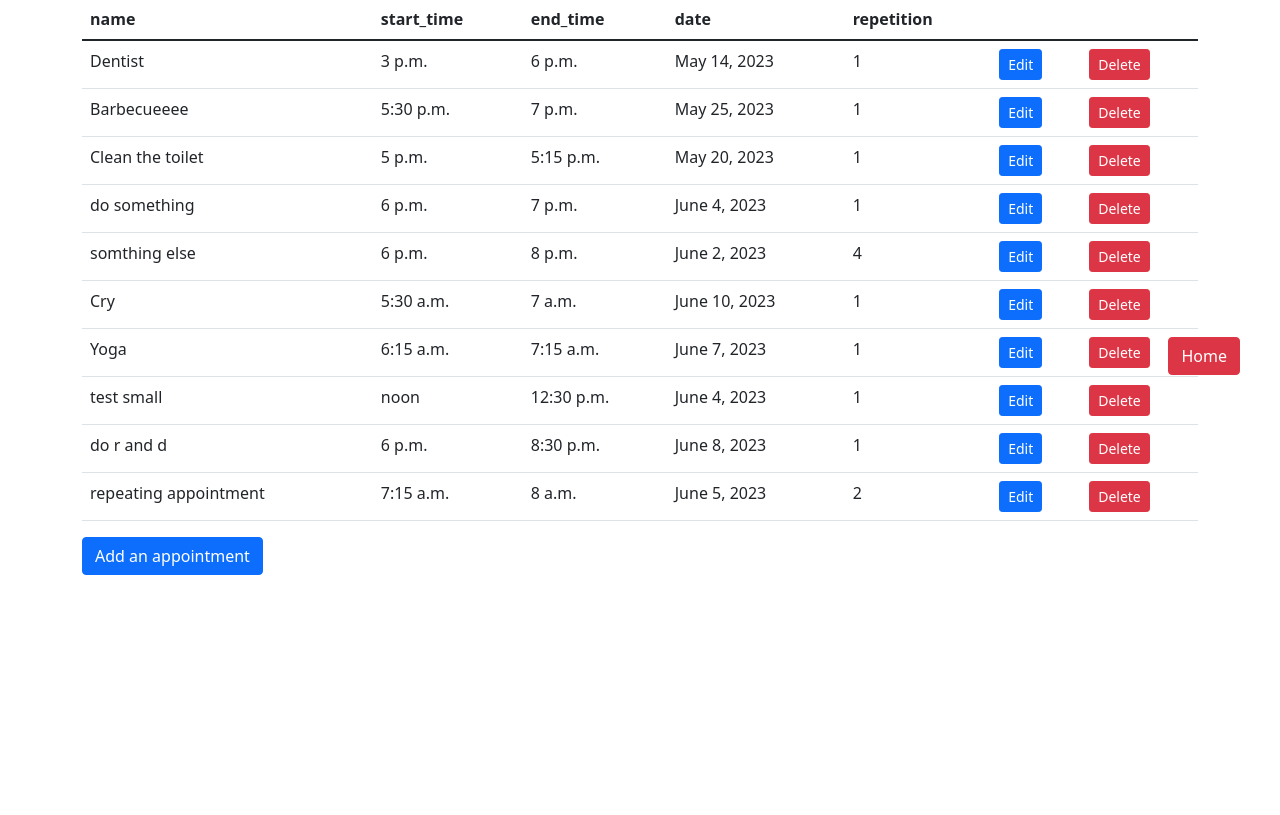
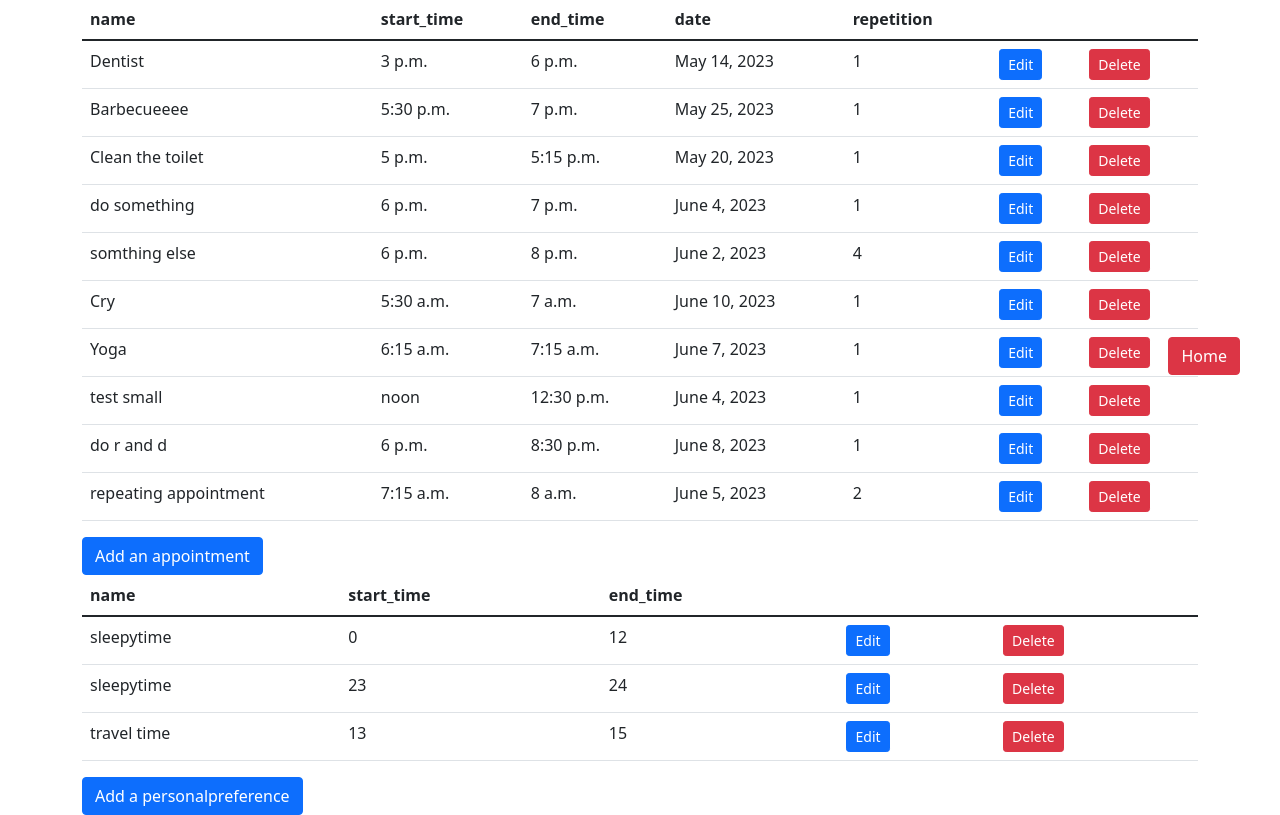
Before and after one commit to KirilVoigtlaender/Scheduler, a Django app: page / in a window 1280 px wide. Shown: the part 385-1200 px from the top of the page. Before the commit the page ends 960 px from the top, so only its background shows below. Run offline with Django 4.2, Linux system fonts and the light colour scheme; data comes from the database, SQL or seed files in the repository; both versions use the stored data as it was after the commit; some libraries are stand-ins or nearby versions.

Commit message:
Everything working
Fuck this bitch, we managed the algorithm and the personal preferences

```diff
--- a/scheduler/playground/templates/index.html
+++ b/scheduler/playground/templates/index.html
@@ -79,6 +79,29 @@
       <button hx-get="{% url 'add_appointment' %}" hx-target="#dialog" class="btn btn-primary">
         Add an appointment
       </button>
+
+      <table class="table personalpreference ">
+        <!--Task table header-->
+        <thead>
+          <tr>
+            <th>name</th>
+            <th>start_time</th>
+            <th>end_time</th>
+            <th></th>
+          </tr>
+        </thead>
+        <tbody hx-trigger="load, PersonalPreferenceListChanged from:body" hx-get="{% url 'personalpreference_list' %}" hx-target="this">
+          <tr>
+            <td class="spinner-border" role="status">
+              <span class="visually-hidden">Loading...</span>
+            </td>
+          </tr>
+        </tbody>
+      </table>
+      <!--Add task button (load the task form pop-up)-->
+      <button hx-get="{% url 'add_personalpreference' %}" hx-target="#dialog" class="btn btn-primary">
+        Add a personalpreference
+      </button>
     </div>
 
     <!-- Placeholder for the modal -->
```
Also changed, not shown: scheduler/playground/algorithm.py (+5 -7 lines), scheduler/playground/algorithm_functions/tasks_to_appointments.py (+8 -4 lines), scheduler/db.sqlite3, scheduler/playground/migrations/0009_personalpreference_name.py (added).
